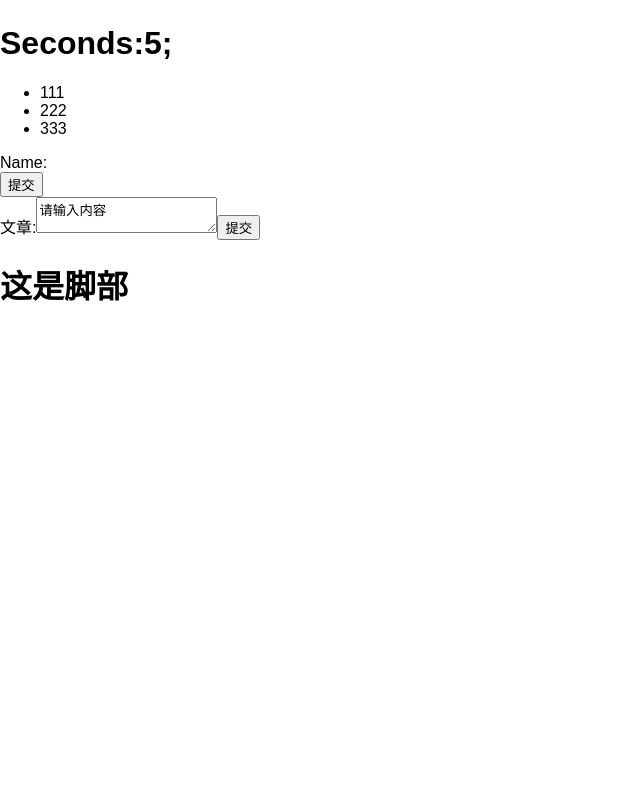
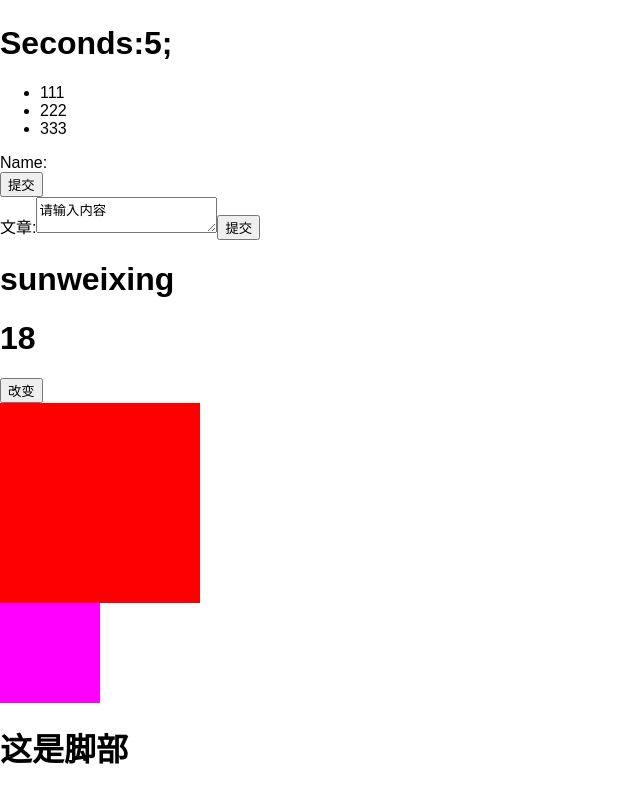
Before and after one commit to sunweixing123/36kr, a React (Create React App) app in the folder my-app/: page / in a window 1280 px wide. Shown: the part 266-1058 px from the top of the page, without its empty margins (0-640 px from the left). Before the commit the page ends 800 px from the top, so only its background shows below. Built offline with nearby package versions, Linux system fonts and the light colour scheme.

Commit message:
react 36kr test

```diff
--- /dev/null
+++ b/my-app/src/Components/Chuanzhi.js
@@ -0,0 +1,26 @@
+import React, { Component } from 'react';
+class Chuanzhi extends Component {
+    constructor(props) {
+        super(props);
+        this.state = {
+            name : 'sunweixing',
+            age : 18
+        }
+    }
+    testChange(){
+        // this.setState({
+        //     age : 20
+        // });
+    }
+    render() {
+
+        return (
+            <div>
+                <h1>{this.state.name}</h1>
+                <h1>{this.state.age}</h1>
+                <button onClick = {this.testChange}>改变</button>
+            </div>
+        )
+    }
+}
+export default Chuanzhi;
--- /dev/null
+++ b/my-app/src/Components/Style.js
@@ -0,0 +1,13 @@
+import React,{Component} from 'react';
+import '../style/style.css';
+class Style extends Component {
+    render(){
+        return (
+            <div>
+                <div class="name"></div>
+                <div class="age"></div>
+            </div>
+        )
+    }
+}
+export default Style;
--- a/my-app/src/index.js
+++ b/my-app/src/index.js
@@ -11,6 +11,8 @@ import Timer from './Components/Timer';
 import List from './Components/List';
 import Form from './Components/Form';
 import State from './Components/State';
+import Chuanzhi from './Components/Chuanzhi';
+import Style from './Components/Style';
 class Index extends Component {
     render(){
         return (
@@ -22,6 +24,8 @@ class Index extends Component {
                 <List/>
                 <Form/>
                 <State/>
+                <Chuanzhi/>
+                <Style/>
                 <Footer/>
             </div>
         )
--- /dev/null
+++ b/my-app/src/style/style.css
@@ -0,0 +1,10 @@
+.name{
+    width: 200px;
+    height: 200px;
+    background-color: #f00;
+}
+.age{
+    width: 100px;
+    height: 100px;
+    background-color: #f0f;
+}
```
